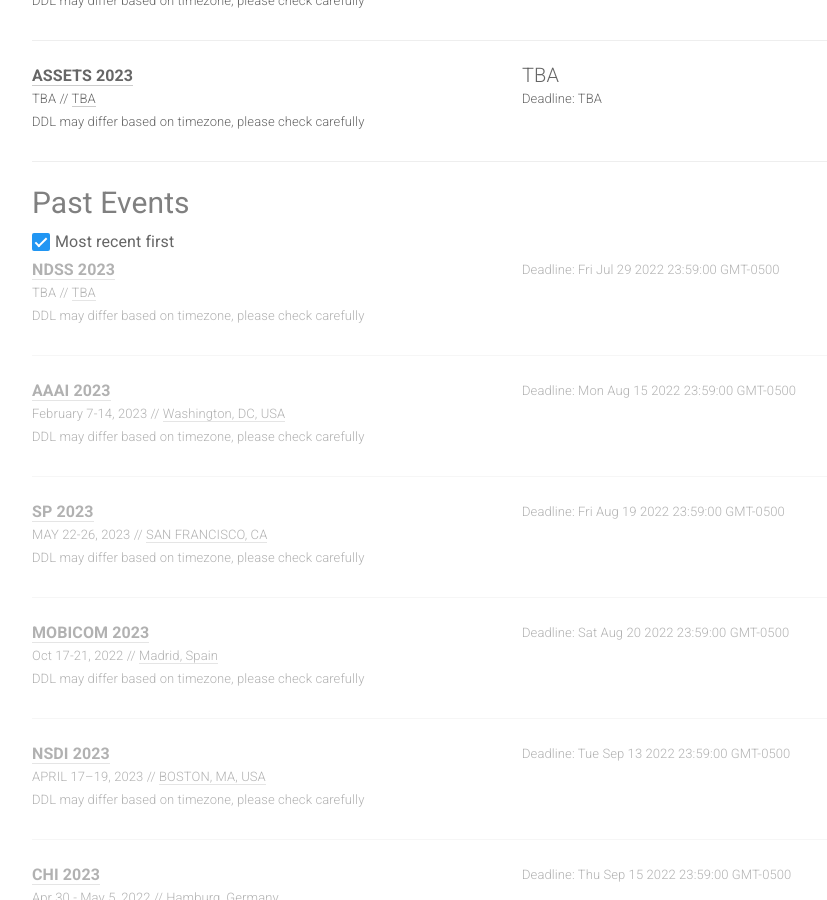
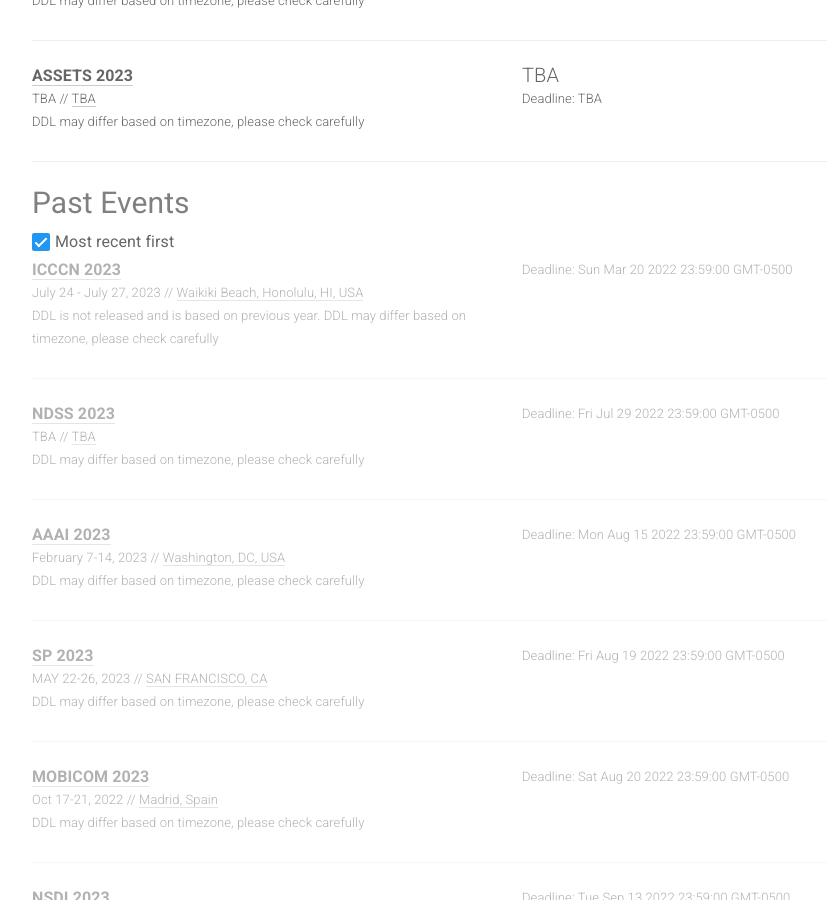
Before and after one commit to iot-psu/ai-deadlines, a Jekyll site: the page built from index.html, in a window 1280 px wide and 900 px high, scrolled down 2465 px. Shown: the whole window, without its empty margins (133-960 px from the left). Built offline with Jekyll 4.4.1, drawn with Linux system fonts in a browser that asks for light colours.

Commit message:
Update conferences.yml

```diff
--- a/_data/conferences.yml
+++ b/_data/conferences.yml
@@ -1,5 +1,16 @@
 
 ---
+- name: ICCCN
+  year: 2023
+  id: ICCCN2023
+  link: http://www.icccn.org/
+  deadline: "2022-03-20 23:59:00"
+  timezone: EST
+  date: July 24 - July 27, 2023
+  place:  Waikiki Beach, Honolulu, HI, USA
+  sub: CN
+  note: DDL is not released and is based on previous year. DDL may differ based on timezone, please check carefully
+
 
 - name: NDSS
   year: 2023
```
